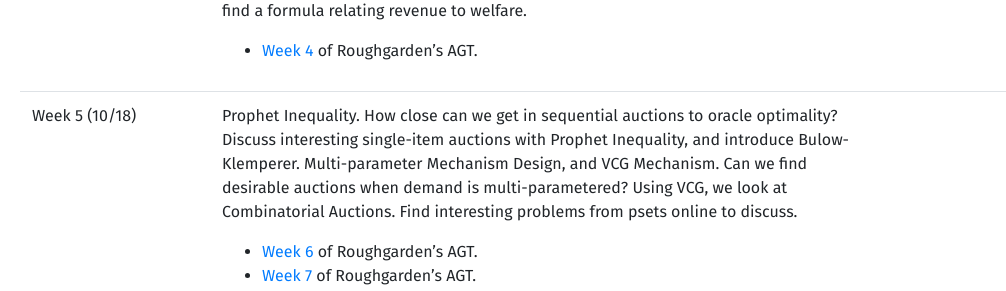
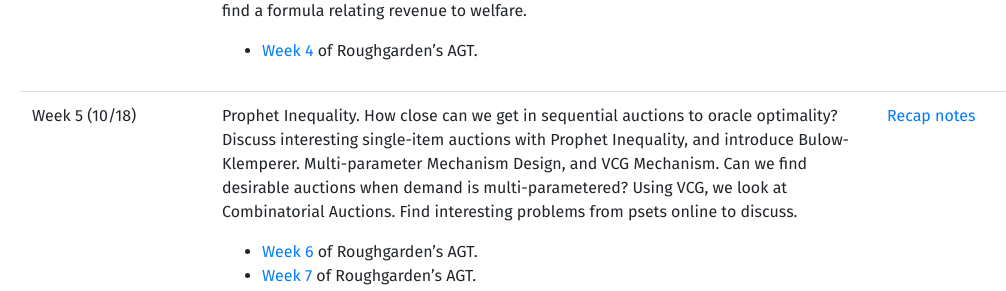
Before and after one commit to ugtcs/ugtcs.github.io, a Jekyll site: the page built from _reading-groups/fa21/agt.md, in a window 1280 px wide and 900 px high, scrolled down 996 px. Shown: the part 154-445 px from the top of the window, without its empty margins (50-1056 px from the left). Built offline with Jekyll 4.4.1, drawn with Linux system fonts in a browser that asks for light colours.

Commit message:
Add recap notes

```diff
--- a/_reading-groups/fa21/agt.md
+++ b/_reading-groups/fa21/agt.md
@@ -59,6 +59,9 @@ weeks:
         *   [Week 7](http://timroughgarden.org/f13/l/l7.pdf) of Roughgarden’s AGT.
 
         *   [Week 8](http://timroughgarden.org/f13/l/l8.pdf) of Roughgarden’s AGT.
+
+    resources: >-
+        [Recap notes](/src/agt-fa21/ugtcs-recap_notes.pdf)
 
   - date: Week 6 (10/25)
     topic: >-
```
